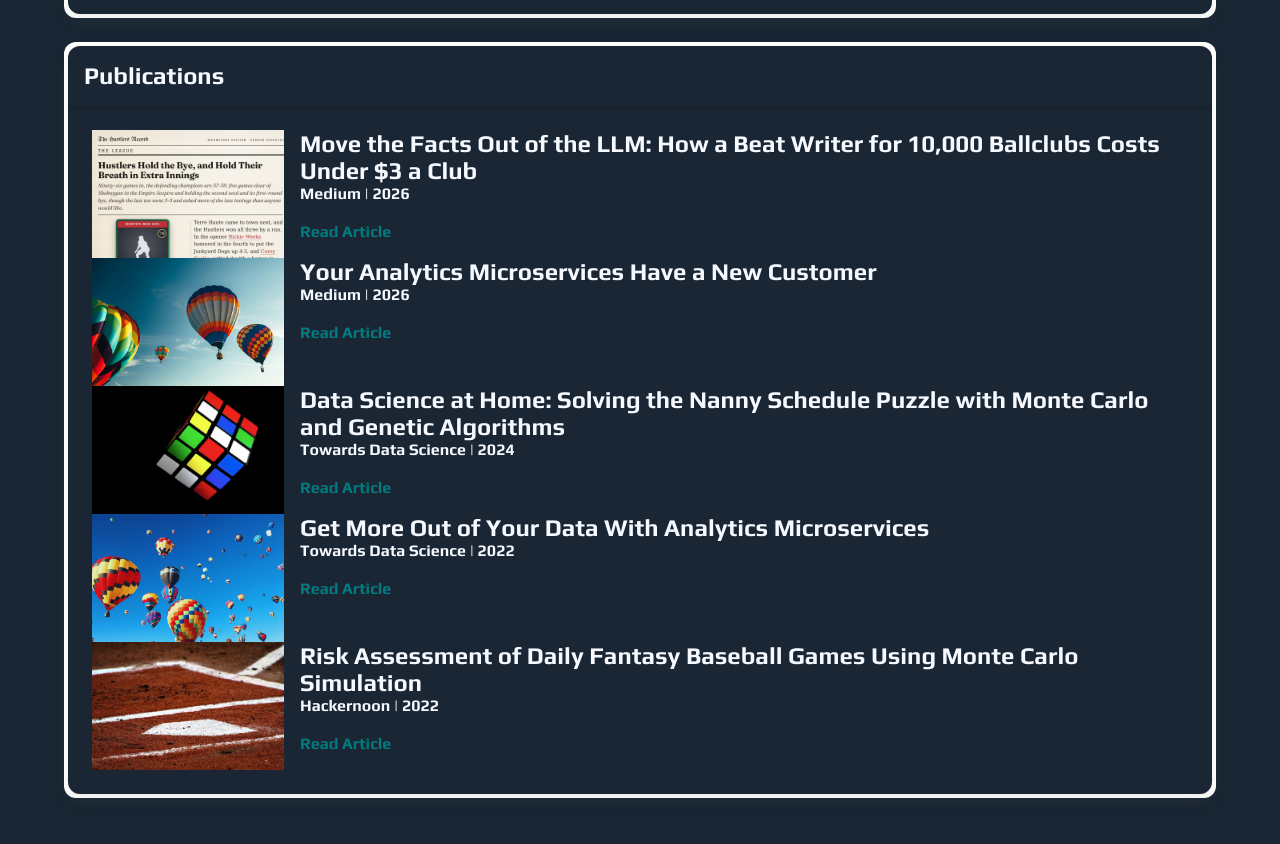
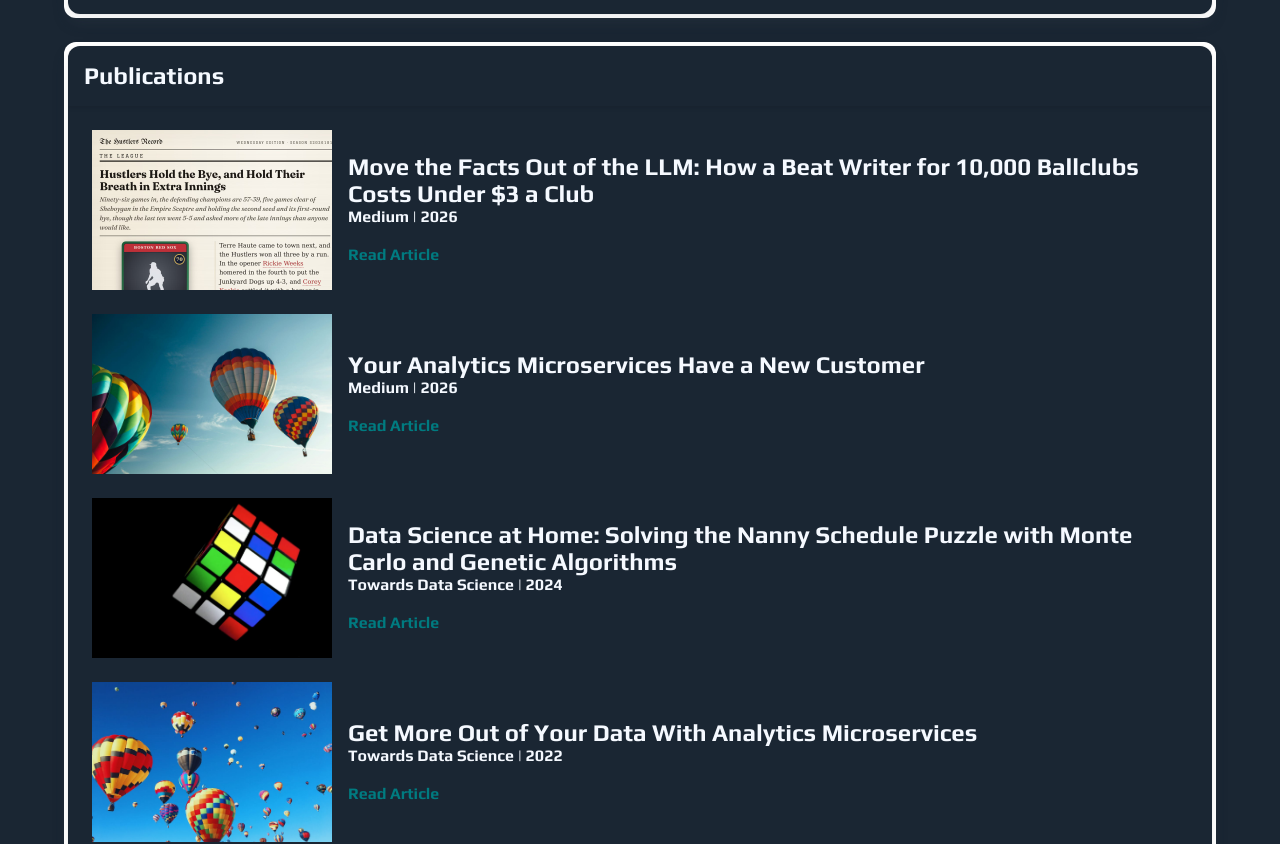
Before and after one commit to agentdanger/courtney-perigo-dotcom, a Vue app in the folder courtney-perigo-dotcom/: page /cv in a window 1280 px wide. Shown: the part 2516-3360 px from the top of the page. Built offline with nearby package versions, Linux system fonts and the light colour scheme; what vue3-apexcharts would draw is missing.

Commit message:
CV page: publication thumbnails 240x160 with row spacing and vertical centering

```diff
--- a/courtney-perigo-dotcom/src/views/Cv.vue
+++ b/courtney-perigo-dotcom/src/views/Cv.vue
@@ -134,7 +134,7 @@
                         </header>
                         <div class="card-content">
                             <div v-for="publication in resume_publications">
-                                <article class="media">
+                                <article class="media pub-media">
                                     <figure class="media-left">
                                         <figure class="image pub-thumb center-cropped">
                                             <img :src="publication.image" :alt="publication.image_alt">
@@ -385,8 +385,12 @@ export default {
 </script>
 <style>
 .pub-thumb {
-    width: 192px;
-    height: 128px;
+    width: 240px;
+    height: 160px;
+}
+.pub-media {
+    margin-bottom: 1.5rem;
+    align-items: center;
 }
 .center-cropped img {
     width: 100%;
```
